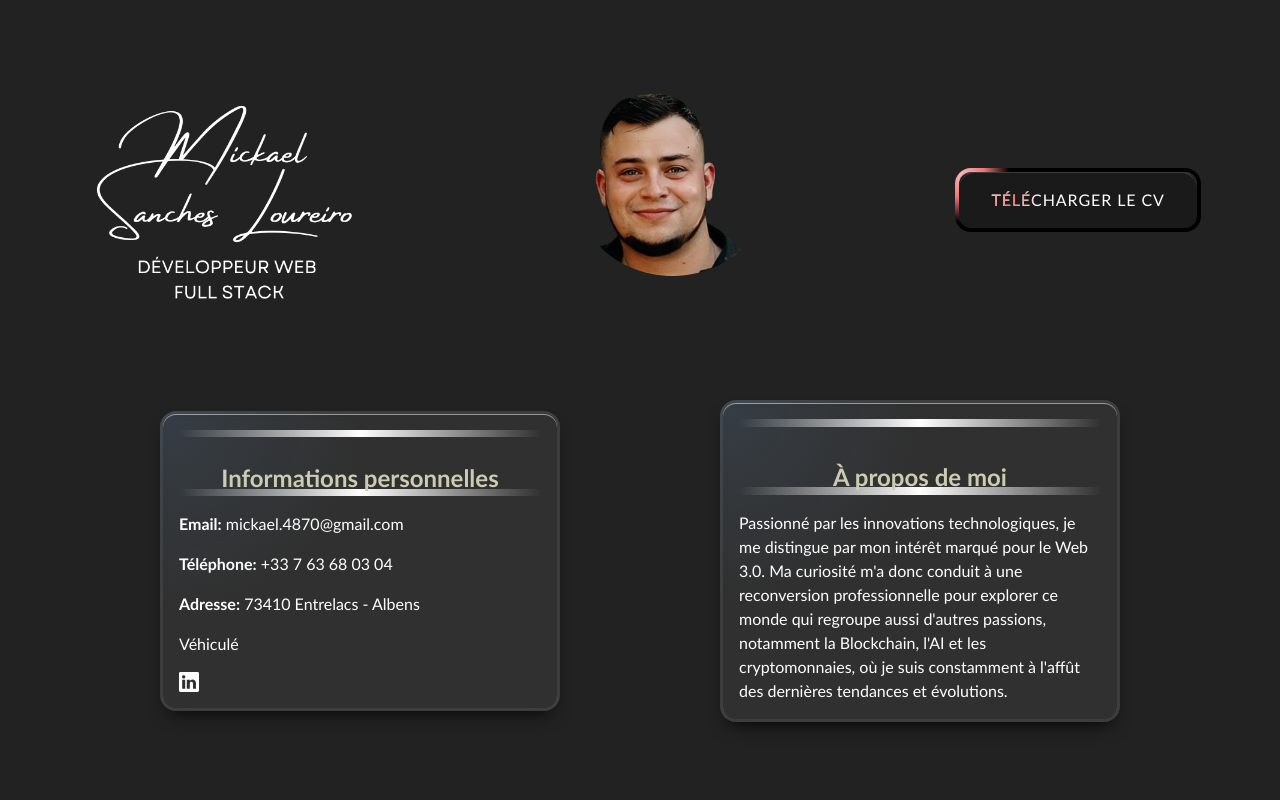
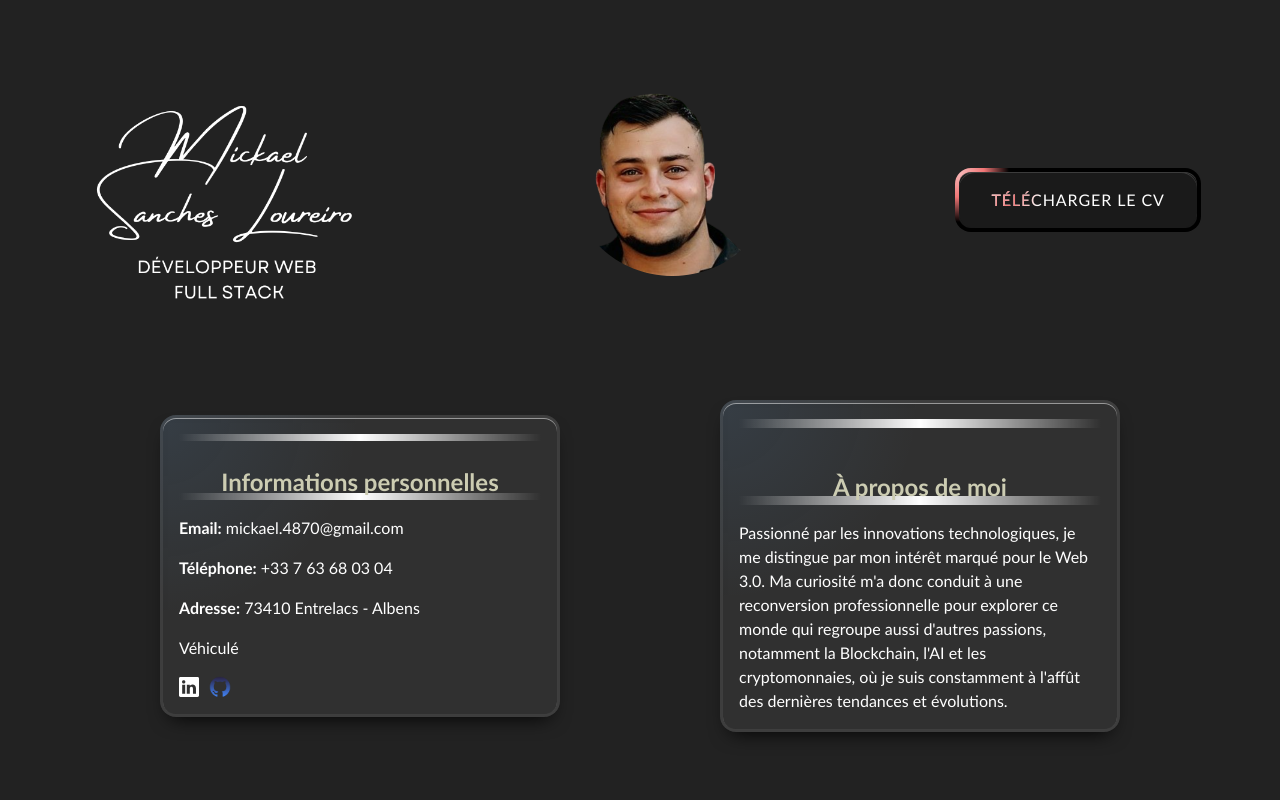
Before and after one commit to MickaelSanches/CV, a plain HTML site: page index.html in a window 1280 px wide. Shown: the top 800 px of the page. Drawn offline with Linux system fonts and the light colour scheme.

Commit message:
Ajout cliquable du logo GitHub dans Informations Personnelles

```diff
--- a/index.html
+++ b/index.html
@@ -46,11 +46,16 @@
                     <p><strong>Téléphone:</strong> +33 7 63 68 03 04</p>
                     <p><strong>Adresse:</strong> 73410 Entrelacs - Albens</p>
                     <p>Véhiculé</p>
+                    <div class="réseaux">
                     <a href="https://www.linkedin.com/in/mickael-sanches-loureiro" target="_blank">
                         <svg xmlns="http://www.w3.org/2000/svg" width="20" height="20" fill="white" class="bi bi-linkedin" viewBox="0 0 16 16">
                             <path d="M0 1.146C0 .513.526 0 1.175 0h13.65C15.474 0 16 .513 16 1.146v13.708c0 .633-.526 1.146-1.175 1.146H1.175C.526 16 0 15.487 0 14.854zm4.943 12.248V6.169H2.542v7.225zm-1.2-8.212c.837 0 1.358-.554 1.358-1.248-.015-.709-.52-1.248-1.342-1.248S2.4 3.226 2.4 3.934c0 .694.521 1.248 1.327 1.248zm4.908 8.212V9.359c0-.216.016-.432.08-.586.173-.431.568-.878 1.232-.878.869 0 1.216.662 1.216 1.634v3.865h2.401V9.25c0-2.22-1.184-3.252-2.764-3.252-1.274 0-1.845.7-2.165 1.193v.025h-.016l.016-.025V6.169h-2.4c.03.678 0 7.225 0 7.225z"/>
                         </svg>
                     </a>
+                    <a class="reseau_git" href="https://github.com/MickaelSanches" target="_blank">
+                        <img class="reseau_git_logo" src="public/github.png" alt="réseaux">
+                    </a>
+                </div>
             </article>
 
             <article class="a propos" data-glow>
--- a/styles/infoperso.css
+++ b/styles/infoperso.css
@@ -8,13 +8,33 @@
     text-align: center; /* Alignement central du texte */
 }
 
+.réseaux {
+    display: flex;
+    align-items: center;
+}
+
+.reseau_git_logo {
+    max-width: 30px; /* La largeur maximale de l'image sera de 100% de la largeur du conteneur parent */
+    height: 22px; /* La hauteur s'ajustera automatiquement pour maintenir les proportions de l'image */
+    margin-left: 10px;
+}
+
+/* Styles pour les informations personnelles */
+.info {
+    display: flex; /* Affichage en mode flex */
+    justify-content: space-evenly; /* Espacement équitable des éléments horizontalement */
+    align-items: center; /* Centrage vertical des éléments */
+}
+
+
+
 /* ========================
     A PROPOS DE MOI
 ========================== */
 
 /* Styles pour le titre "À propos de moi" */
 .a.propos h2 {
-    padding-top: 40px; /* Espacement en haut du titre */
+    padding-top: 50px; /* Espacement en haut du titre */
     text-align: center; /* Alignement central du texte */
 }
 
@@ -55,13 +75,6 @@
     left: 0; /* Alignement à gauche */
     background: linear-gradient(270deg, transparent, #fff, transparent); /* Dégradé horizontal pour l'effet de soulignement */
     z-index: -1; /* Empilement en arrière-plan */
-}
-
-/* Styles pour les informations personnelles */
-.info {
-    display: flex; /* Affichage en mode flex */
-    justify-content: space-evenly; /* Espacement équitable des éléments horizontalement */
-    align-items: center; /* Centrage vertical des éléments */
 }
 
 /* Définition des variables CSS globales */
```
